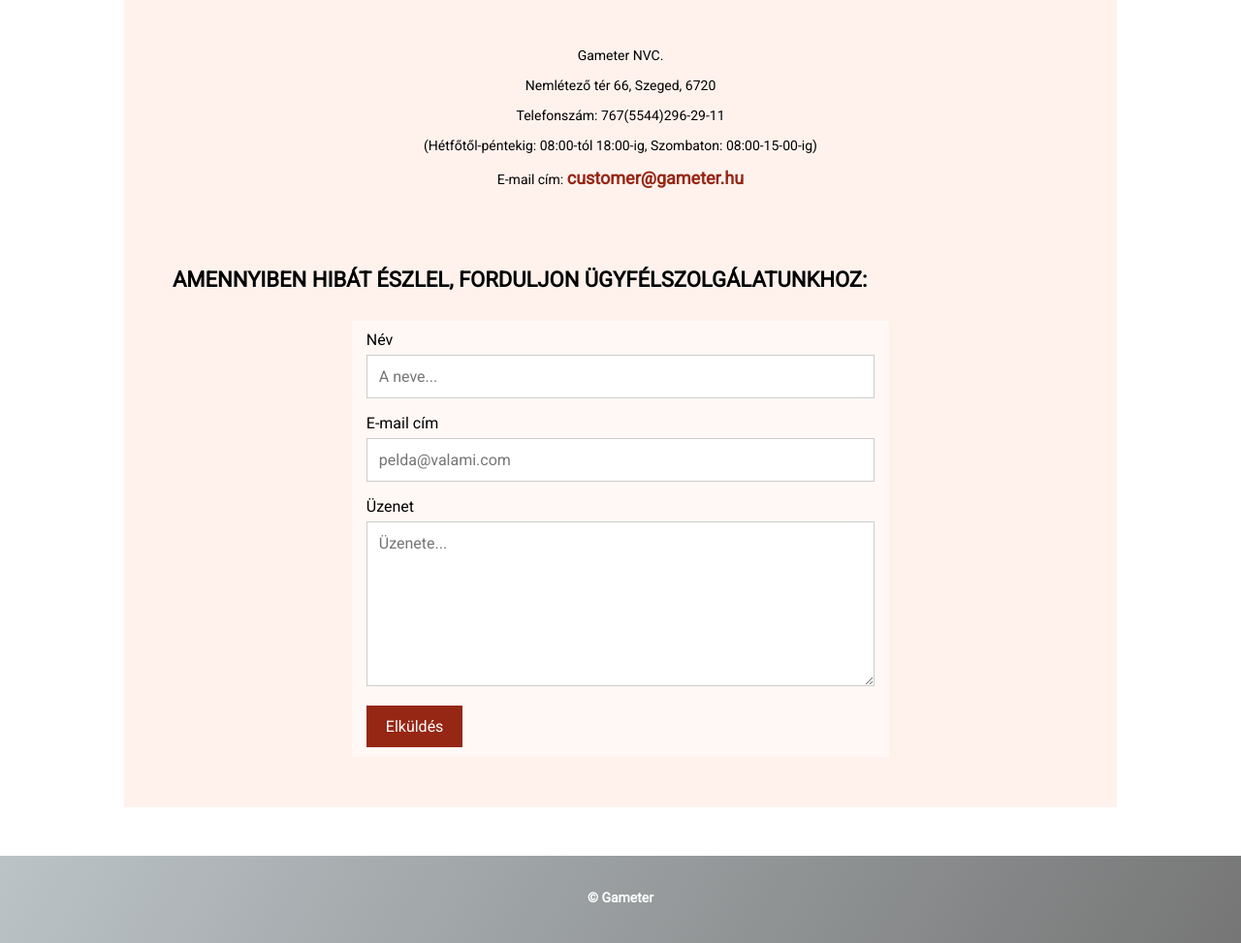
After one commit to R3tes/WebtervProject, a PHP site: page /kapcsolat.html in a window 1280 px wide. The commit adds this page. Shown: the part 381-1354 px from the top of the page at 97% size. Run offline with PHP 8.4, Linux system fonts and the light colour scheme.

Commit message:
added kapcsolat

```diff
--- a/css/style.css
+++ b/css/style.css
@@ -427,6 +427,11 @@ table {
     border-collapse: collapse;
 }
 
+table caption {
+    caption-side: bottom;
+    margin-top: 10px;
+}
+
 th, td {
     padding: 15px;
     border: 2px solid #767676;
@@ -444,6 +449,53 @@ th:hover, td:hover {
     height: 1200px;
     margin-left: 150px;
     margin-top: 90px;
+}
+
+/* == KONTAKT == */
+
+.kontaktterkep{
+    display: flex;
+    margin: 0 auto;
+    border: 0;
+    width: 70%;
+}
+
+.kontaktinfo {
+    margin-top: 50px;
+}
+
+.kontaktinfo p {
+    margin: 5px 0;
+    text-align: center;
+}
+
+.kapcsolatform {
+    margin: 0 auto;
+    width: 60%;
+    background-color: rgba(255, 255, 255, 0.4);
+    padding: 10px 15px;
+}
+
+.kapcsolatform input[type=text], .kapcsolatform input[type=email], .kapcsolatform textarea {
+    width: 100%;
+    padding: 12px;
+    border: 1px solid #ccc;
+    margin-top: 6px;
+    margin-bottom: 16px;
+    resize: vertical;
+}
+
+.kapcsolatform input[type=submit] {
+    background-color: #962715;
+    color: white;
+    padding: 12px 20px;
+    border: none;
+    cursor: pointer;
+}
+
+
+.kapcsolatform input[type=submit]:hover {
+    background-color: #e83a1e;
 }
 
 /* == UTOFORMAZAS == */
--- a/hirek.html
+++ b/hirek.html
@@ -35,7 +35,7 @@
         <li><a href="#">Termékeink</a></li>
         <li><a href="#">E-sport</a></li>
         <li><a href="nyeremenyjatek.html">Nyereményjáték</a></li>
-        <li><a href="#">Old-school cool</a></li>
+        <li><a href="kapcsolat.html">Kapcsolat</a></li>
         <li><a href="#">Játék Kritikák</a></li>
         <li><a href="#">Bejelentkezés</a></li>
       </ul>
--- a/hirek_1.html
+++ b/hirek_1.html
@@ -35,7 +35,7 @@
             <li><a href="#">Termékeink</a></li>
             <li><a href="#">E-sport</a></li>
             <li><a href="nyeremenyjatek.html">Nyereményjáték</a></li>
-            <li><a href="#">Old-school cool</a></li>
+            <li><a href="kapcsolat.html">Kapcsolat</a></li>
             <li><a href="#">Játék Kritikák</a></li>
             <li><a href="#">Bejelentkezés</a></li>
         </ul>
--- a/hirek_2.html
+++ b/hirek_2.html
@@ -35,7 +35,7 @@
             <li><a href="#">Termékeink</a></li>
             <li><a href="#">E-sport</a></li>
             <li><a href="nyeremenyjatek.html">Nyereményjáték</a></li>
-            <li><a href="#">Old-school cool</a></li>
+            <li><a href="kapcsolat.html">Kapcsolat</a></li>
             <li><a href="#">Játék Kritikák</a></li>
             <li><a href="#">Bejelentkezés</a></li>
         </ul>
--- a/hirek_3.html
+++ b/hirek_3.html
@@ -35,7 +35,7 @@
             <li><a href="#">Termékeink</a></li>
             <li><a href="#">E-sport</a></li>
             <li><a href="nyeremenyjatek.html">Nyereményjáték</a></li>
-            <li><a href="#">Old-school cool</a></li>
+            <li><a href="kapcsolat.html">Kapcsolat</a></li>
             <li><a href="#">Játék Kritikák</a></li>
             <li><a href="#">Bejelentkezés</a></li>
         </ul>
--- a/index.html
+++ b/index.html
@@ -35,7 +35,7 @@
                 <li><a href="#">Termékeink</a></li>
                 <li><a href="#">E-sport</a></li>
                 <li><a href="nyeremenyjatek.html">Nyereményjáték</a></li>
-                <li><a href="#">Old-school cool</a></li>
+                <li><a href="kapcsolat.html">Kapcsolat</a></li>
                 <li><a href="#">Játék Kritikák</a></li>
                 <li><a href="#">Bejelentkezés</a></li>
             </ul>
--- /dev/null
+++ b/kapcsolat.html
@@ -0,0 +1,81 @@
+<!DOCTYPE html>
+<html lang="hu">
+<head>
+    <title>Gameter</title>
+    <meta charset="UTF-8"/>
+    <link rel="stylesheet" href="css/style.css"/>
+    <meta name="viewport" content="width=device-width, initial-scale=1.0">
+    <link rel="icon" href="img/flameicon_with_letters.png"/>
+</head>
+<body>
+<!-- FEJLÉC/MENÜ -->
+
+<header class="header ontop">
+
+    <div class="logo">
+        <a href="index.html">
+            <img src="img/long_logo.png" alt="gameter logo">
+        </a>
+    </div>
+
+    <div class="logo_without_img">
+        <a href="index.html">
+            <img src="img/long_logo_without_img.png" alt="gameter">
+        </a>
+    </div>
+
+    <nav>
+
+        <input type="checkbox" class="toggle-menu">
+        <div class="hamburger"></div>
+
+        <ul class="menu">
+            <li><a href="index.html">Főoldal</a></li>
+            <li><a href="hirek.html">Hírek</a></li>
+            <li><a href="#">Termékeink</a></li>
+            <li><a href="#">E-sport</a></li>
+            <li><a href="nyeremenyjatek.html">Nyereményjáték</a></li>
+            <li class="active"><a href="kapcsolat.html">Kapcsolat</a></li>
+            <li><a href="#">Játék Kritikák</a></li>
+            <li><a href="#">Bejelentkezés</a></li>
+        </ul>
+    </nav>
+
+</header>
+
+<!-- FŐ TARTALOM -->
+<main>
+    <section>
+        <h2>Ha kérdése van, esetleg valamilyen problémát észlelt, lépjen kapcsolatba velünk!</h2>
+        <iframe src="https://www.google.com/maps/embed?pb=!1m18!1m12!1m3!1d2759.131819859142!2d20.144824815755417!3d46.24760718884785!2m3!1f0!2f0!3f0!3m2!1i1024!2i768!4f13.1!3m3!1m2!1s0x4744886ffd180d6f%3A0x30f85d1d5e79483d!2sSzeged%2C%20Aradi%20v%C3%A9rtan%C3%BAk%20tere%2C%206720!5e0!3m2!1sen!2shu!4v1646916792093!5m2!1sen!2shu" class="kontaktterkep"></iframe>
+        <div class="kontaktinfo">
+            <p>Gameter NVC.</p>
+            <p>Nemlétező tér 66, Szeged, 6720</p>
+            <p>Telefonszám: 767(5544)296-29-11</p>
+            <p>(Hétfőtől-péntekig: 08:00-tól 18:00-ig, Szombaton: 08:00-15-00-ig)</p>
+            <p>E-mail cím: <span class="kiemeltSzoveg">customer@gameter.hu</span></p>
+        </div>
+        <hr class="invisiblepagebreak">
+        <h2>Amennyiben hibát észlel, forduljon ügyfélszolgálatunkhoz:</h2>
+        <div class="kapcsolatform">
+            <form action="#">
+                <label for="name">Név</label>
+                <input type="text" id="name" name="teljesnev" placeholder="A neve...">
+                <label for="e-mail">E-mail cím</label>
+                <input type="email" id="e-mail" name="emailcim" placeholder="pelda@valami.com">
+                <label for="uzenet">Üzenet</label>
+                <textarea id="uzenet" name="uzenete" placeholder="Üzenete..." style="height:170px"></textarea>
+                <input type="submit" value="Elküldés">
+            </form>
+        </div>
+        <hr class="invisiblepagebreak">
+    </section>
+</main>
+
+<!-- LÁBLÉC -->
+
+<footer>
+    <p class="kozepre">&copy; Gameter</p>
+</footer>
+</body>
+</html>
--- a/nyeremenyjatek.html
+++ b/nyeremenyjatek.html
@@ -35,7 +35,7 @@
             <li><a href="#">Termékeink</a></li>
             <li><a href="#">E-sport</a></li>
             <li class="active"><a href="nyeremenyjatek.html">Nyereményjáték</a></li>
-            <li><a href="#">Old-school cool</a></li>
+            <li><a href="kapcsolat.html">Kapcsolat</a></li>
             <li><a href="#">Játék Kritikák</a></li>
             <li><a href="#">Bejelentkezés</a></li>
         </ul>
@@ -69,6 +69,7 @@
         <h2>Eddigi nyerteseink...</h2>
         <div class="tableandimage">
             <table>
+                <caption>Nyertesek</caption>
                 <tr>
                     <th id="honap">Hónap</th>
                     <th id="het">Hét</th>
```
